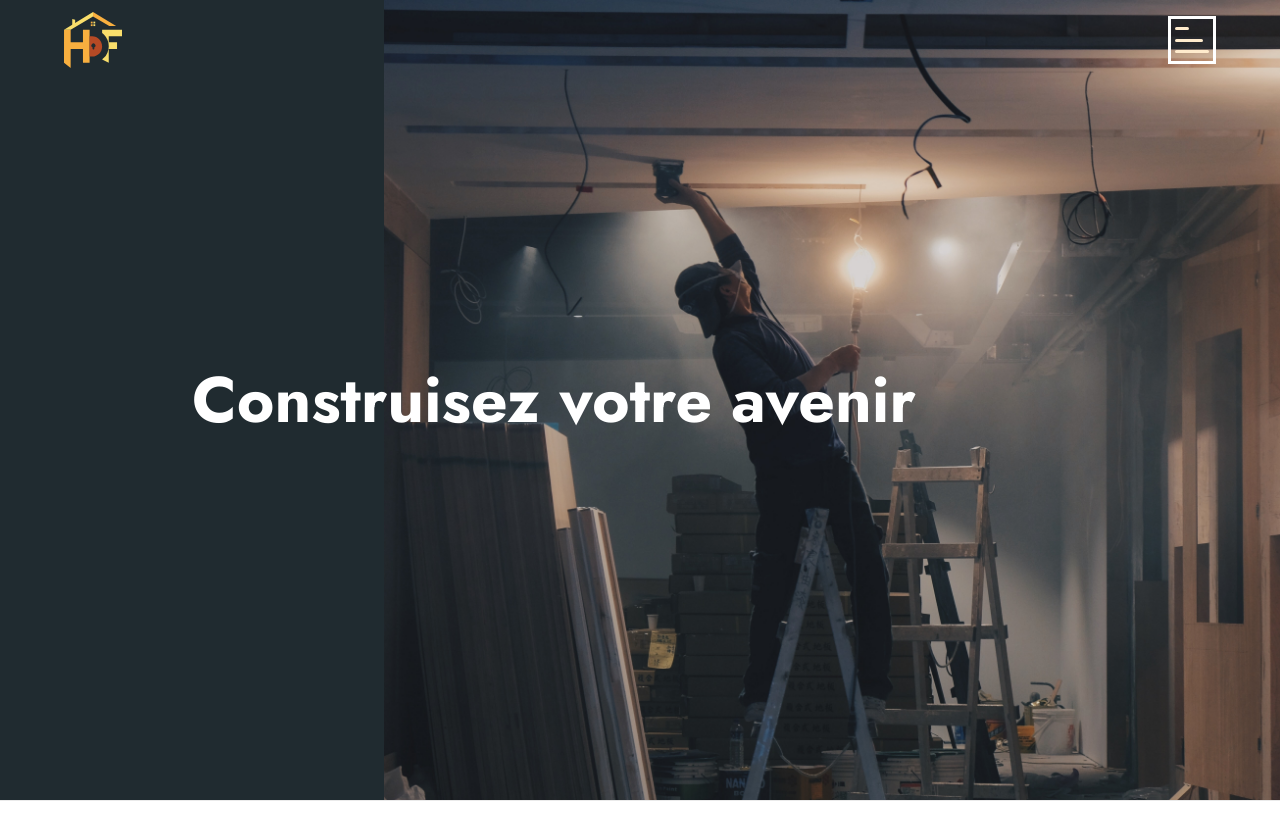
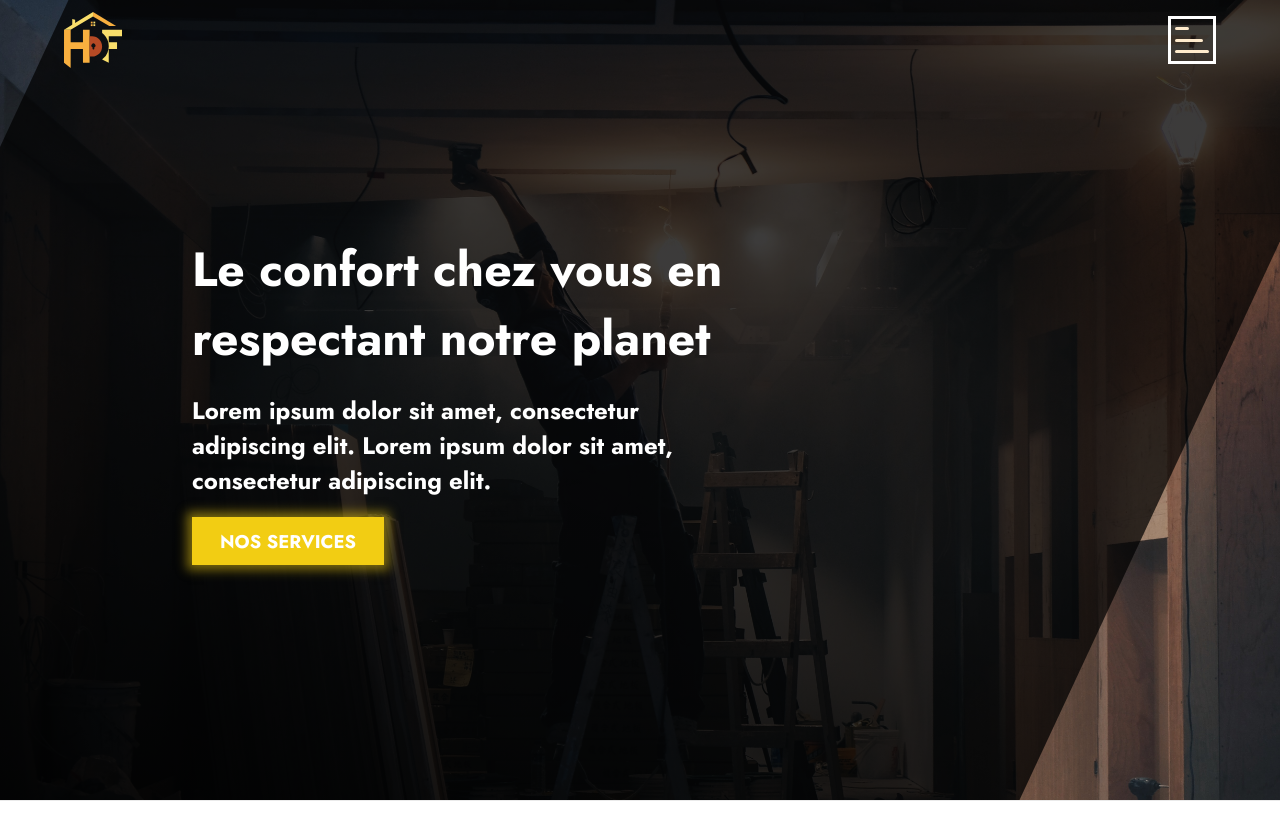
Before and after one commit to CamilleSylla/Nassdo, a Next.js app: page / in a window 1280 px wide. Shown: the top 840 px of the page. Built offline with nearby package versions, Linux system fonts and the light colour scheme.

Commit message:
new banner

```diff
--- a/pages/Components/Sections/Banner.js
+++ b/pages/Components/Sections/Banner.js
@@ -1,11 +1,13 @@
 import style from './banner.module.scss'
+import Content from './Content/Content'
 
 export default function Banner () {
 
     return (
         <section className={style.wrapper}>
-            <h1>Construisez votre avenir</h1>
+            <Content/>
             <img className={style.image} src="/img/hdfhome.jpg"/>
+            <div className={style.filter}/>
         </section>
     )
 }
--- /dev/null
+++ b/pages/Components/Sections/Content/Content.js
@@ -0,0 +1,14 @@
+import Button from '../../Usable/Button/Button'
+import style  from './content.module.scss'
+
+
+export default function Content () {
+
+    return (
+         <div className={style.wrapper}>
+             <h1>Le confort chez vous en respectant notre planet</h1>
+             <h2>Lorem ipsum dolor sit amet, consectetur adipiscing elit. Lorem ipsum dolor sit amet, consectetur adipiscing elit. </h2>
+             <Button link="#" content="Nos services"/>
+         </div>
+    )
+}
--- /dev/null
+++ b/pages/Components/Sections/Content/content.module.scss
@@ -0,0 +1,12 @@
+.wrapper {
+    position: absolute;
+    width: 45%;
+    left: 15%;
+    z-index: 2;
+    h1 {
+        font-size: 3rem;
+    }
+    h2 {
+        width: 90%;
+    }
+}
--- a/pages/Components/Sections/banner.module.scss
+++ b/pages/Components/Sections/banner.module.scss
@@ -6,17 +6,21 @@
     position: relative;
     display: flex;
     align-items: center;
+    overflow: hidden;
     .image {
-        width: 70%;
+        width: 100%;
         height: 100%;
         position: absolute;
         right: 0;
         object-fit: cover;
     }
-    h1 {
+    .filter {
         position: absolute;
-        left: 15%;
-        z-index: 2;
-        font-size: 4rem;
+        left: -20%;
+        z-index: 1;
+        width: 200vh;
+        height: 150%;
+        transform: rotate(-65deg);
+        background: linear-gradient(90deg, rgba(0,0,0,1) 0%, rgba(0,0,0,0.7203256302521008) 50%);
     }
 }
--- /dev/null
+++ b/pages/Components/Usable/Button/Button.js
@@ -0,0 +1,10 @@
+import style from './button.module.scss'
+
+export default function Button ({link, content}) {
+
+    return (
+        <button className={style.wrapper}>
+            {content}
+        </button>
+    )
+}
--- /dev/null
+++ b/pages/Components/Usable/Button/button.module.scss
@@ -0,0 +1,12 @@
+.wrapper {
+    width: 15vw;
+    height: 6vh;
+    border: none;
+    background: #F2CD13;
+    box-shadow: 0px 0px 10px 5px rgba(#F2CD13, .5);
+    cursor: pointer;
+    font-size: 1.15rem;
+  font-weight: 700;
+  color: white;
+  text-transform: uppercase;
+}
--- a/styles/globals.css
+++ b/styles/globals.css
@@ -6,6 +6,9 @@ body {
   margin: 0;
   font-family: 'Jost', sans-serif;
   font-size: 16px;
+}
+button {
+  font-family: 'Jost', sans-serif;
 }
 h1 {
   margin: 0;
```
Also changed, not shown: 1 other file (tests, documents, lock files or other folders).
